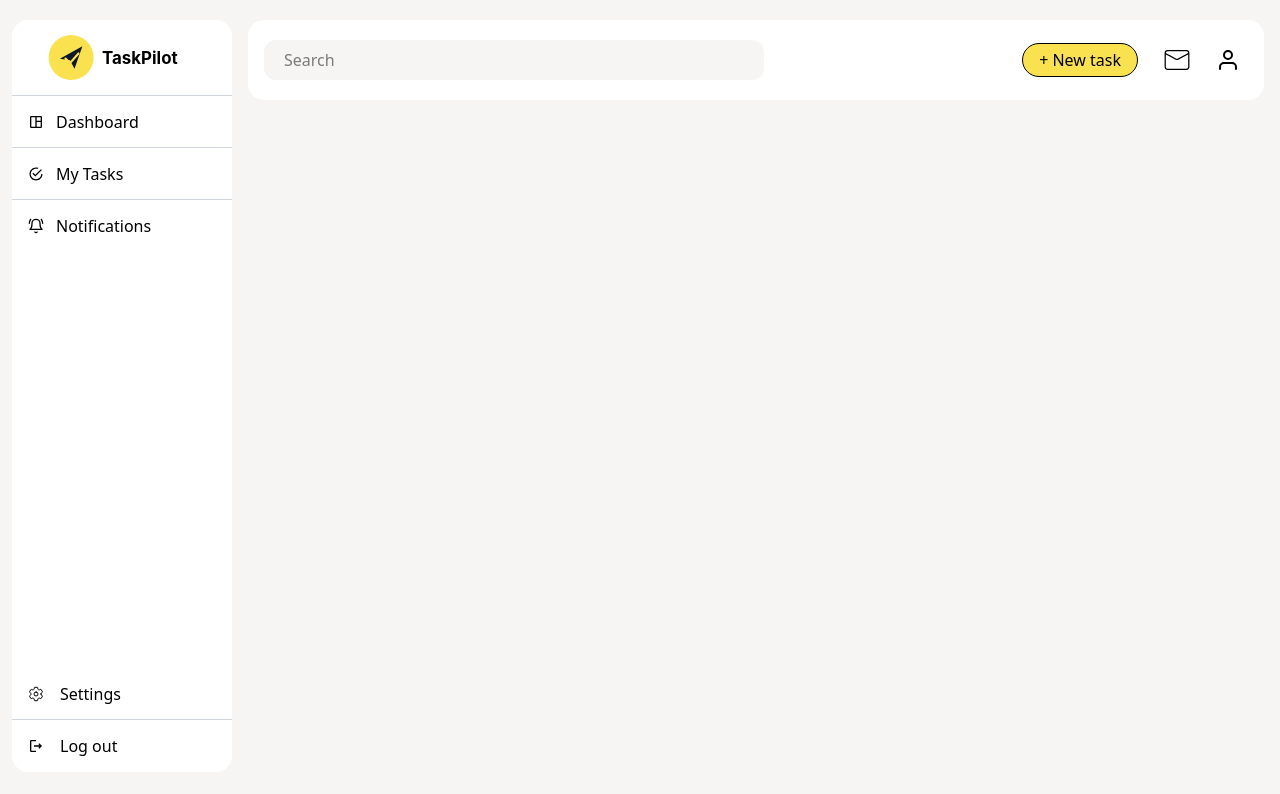
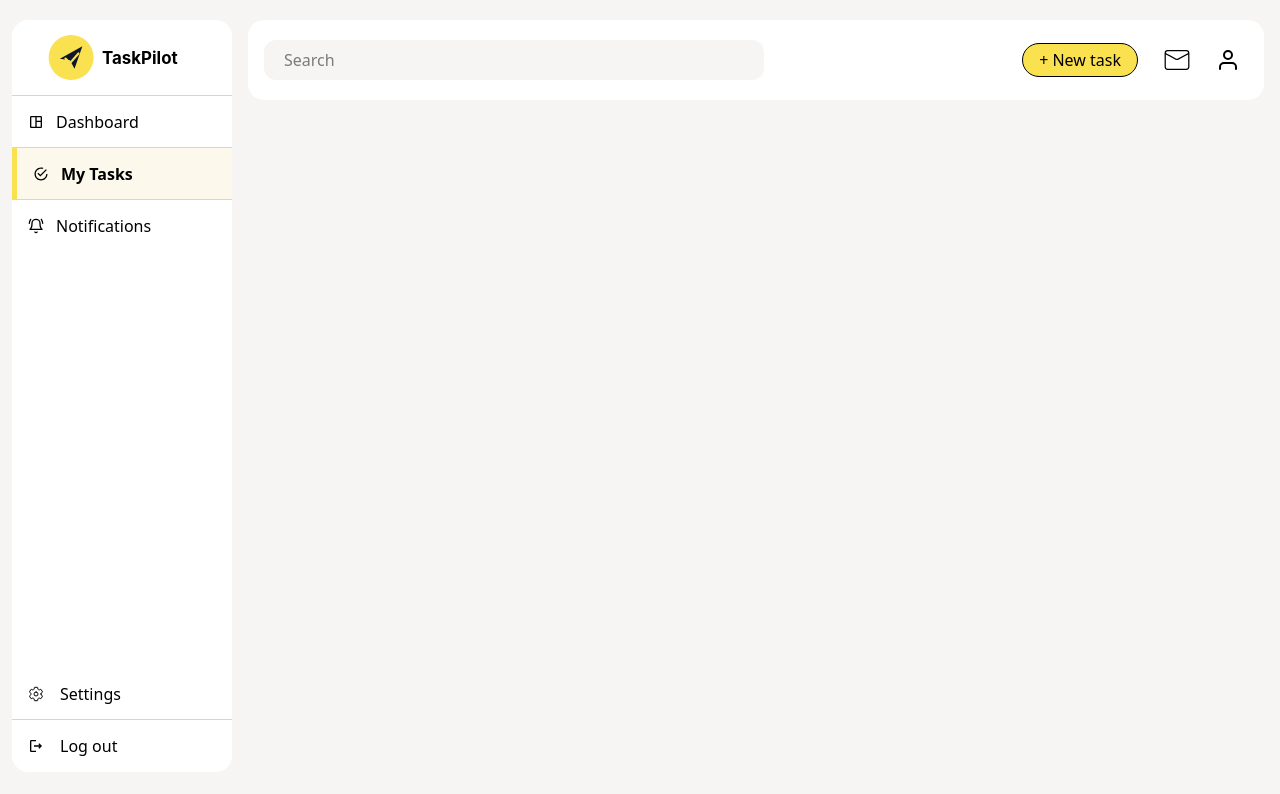
Before and after one commit to mgalen007/TaskPilot, a React (Vite) app: page /tasks in a window 1280 px wide. Shown: the top 794 px of the page. Built offline with nearby package versions, Linux system fonts and the light colour scheme.

Commit message:
Corrected bug in currentPage Sidebar prop

```diff
--- a/src/pages/Tasks.jsx
+++ b/src/pages/Tasks.jsx
@@ -4,7 +4,7 @@ import Topbar from '../components/Topbar'
 function Tasks() {
     return (
         <div className="flex gap-4">
-            <Sidebar currentPage="Tasks" />
+            <Sidebar currentPage="My Tasks" />
             <Topbar />
         </div>
     )
```
